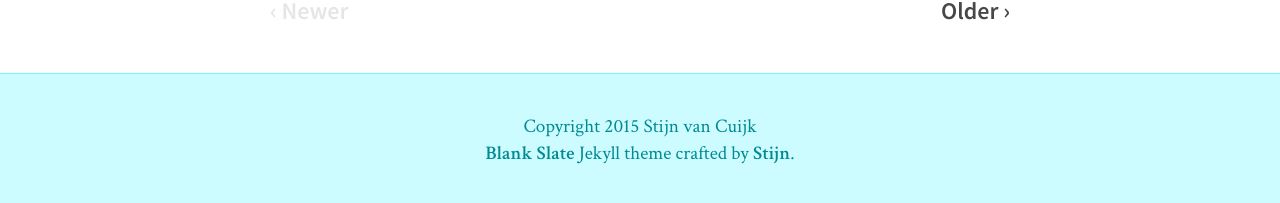
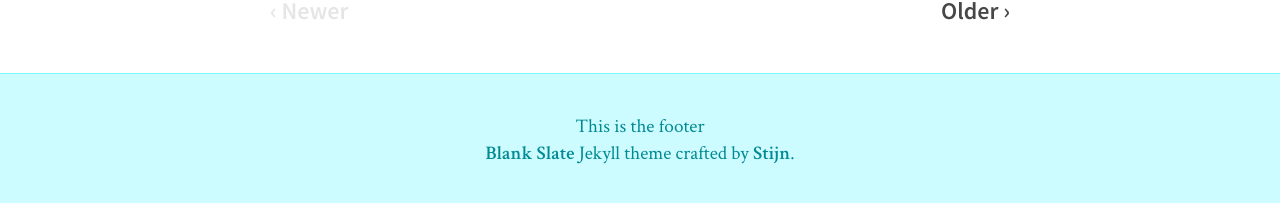
Before and after one commit to stijnvc/holo-alfa, a Jekyll site: the page built from index.html, in a window 1280 px wide and 900 px high, scrolled down 1635 px. Shown: the part 686-889 px from the top of the window. Built offline with Jekyll 4.4.1, drawn with Linux system fonts in a browser that asks for light colours; nearby versions of some CDN libraries; the list of posts is cut into pages by our own code.

Commit message:
Replace hard-coded text & date formats with variables
Variables are now configurable in _config.yml

```diff
--- a/_config.yml
+++ b/_config.yml
@@ -1,17 +1,21 @@
 
 name: Blank Slate # The name of your website
-
-footer-text: Copyright 2015 Stijn van Cuijk
-
+url: http://steinvc.github.io/blank-slate # The URL of the homepage of your site (without trailing slash).
 description: A lightweight, mobile first Jekyll theme. # Discription of your site, this will show up in google and in the header of every page (if subtitle is set to true).
 
 subtitle: false # Set to false if you dan't want a subtitle on your site.
-
-url: http://steinvc.github.io/blank-slate # The URL of the homepage of your site (without trailing slash).
-
 paginate: 3 # Number of posts on each post-page.
 
+lang: nl # language attribute in <html> element
 
+date_format: "%b %-d, %Y" # http://alanwsmith.com/jekyll-liquid-date-formatting-examples
+
+# Customizable text. Usefull for translating in other languages.
+footer-text: This is the footer
+var_newer: Newer
+var_older: Older
+var_less_than_a_minute_read: Less than a minute read
+var_min_read: min read # text after reading time
 
 paginate_path: "/page-:num/"
 permalink: pretty
--- a/_includes/pagination.html
+++ b/_includes/pagination.html
@@ -2,19 +2,19 @@
   <div class="previous">
     {% if paginator.previous_page %}
       {% if paginator.page == 2 %}
-        <a href="{{ site.url }}/">‹ Newer</a>
+        <a href="{{ site.url }}/">‹ {{ site.var_newer }}</a>
       {% else %}
-        <a href="{{ site.url }}/page-{{paginator.previous_page}}/">‹ Newer</a>
+        <a href="{{ site.url }}/page-{{paginator.previous_page}}/">‹ {{ site.var_newer }}</a>
       {% endif %}
     {% else %}
-      <span class="disabled">‹ Newer</span>
+      <span class="disabled">‹ {{ site.var_newer }}</span>
     {% endif %}
   </div>
   <div class="next">
     {% if paginator.next_page %}
-      <a href="{{ site.url }}/page-{{paginator.next_page}}/">Older ›</a>
+      <a href="{{ site.url }}/page-{{paginator.next_page}}/">{{ site.var_older }} ›</a>
     {% else %}
-      <span class="disabled">Older ›</span>
+      <span class="disabled">{{ site.var_older }} ›</span>
     {% endif %}
   </div>
 </div>
--- a/_layouts/default.html
+++ b/_layouts/default.html
@@ -1,5 +1,5 @@
 <!DOCTYPE html>
-<html lang="nl" prefix="og: http://ogp.me/ns#">
+<html lang="{{ site.lang }}" prefix="og: http://ogp.me/ns#">
 <head>
 	{% include head.html %}
 </head>
--- a/_layouts/post.html
+++ b/_layouts/post.html
@@ -3,7 +3,7 @@
 ---
 
 <article>
-  <span class="date">{{ page.date | date: "%b %-d, %Y" }} • <span class="eta"></span> read</span>
+  <span class="date">{{ page.date | date: site.date_format }} • <span class="eta"></span></span>
 	<a href="#"><h1>{{ page.title }}</h1></a>
 		{{ content }}
 </article>
--- a/index.html
+++ b/index.html
@@ -5,7 +5,7 @@
 
 {% for post in paginator.posts %}
   <article>
-    <span class="date">{{ post.date | date: "%b %-d, %Y" }}</span>
+    <span class="date">{{ post.date | date: site.date_format }}</span>
   	<a href="{{ post.url | prepend: site.url }}"><h1>{{ post.title }}</h1></a>
       {% if post.summary %}
         <p>{{ post.summary }} <a class="read-more" href="{{ post.url | prepend: site.url }}">Read  →</a></p>
--- a/js/readingTime.js
+++ b/js/readingTime.js
@@ -107,9 +107,9 @@
 	    //default s.lang is english
         } else {
 
-	        var lessThanAMinute = s.lessThanAMinuteString || 'Less than a minute';
+	        var lessThanAMinute = s.lessThanAMinuteString || '{{ site.var_less_than_a_minute_read }}';
 
-	        var minShortForm = 'min';
+	        var minShortForm = '{{ site.var_min_read }}';
 
         }
 
```
Also changed, not shown: other parts of _layouts/default.html (+3 -1 lines).
